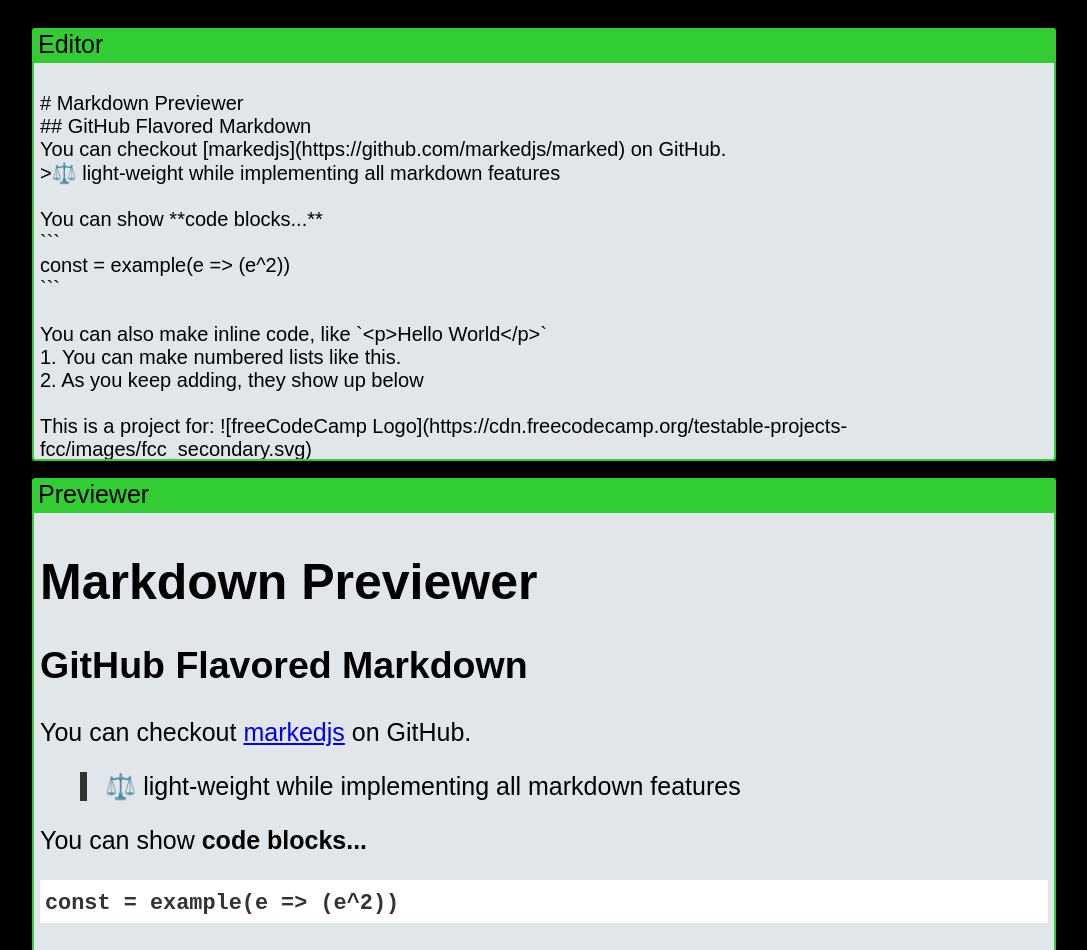
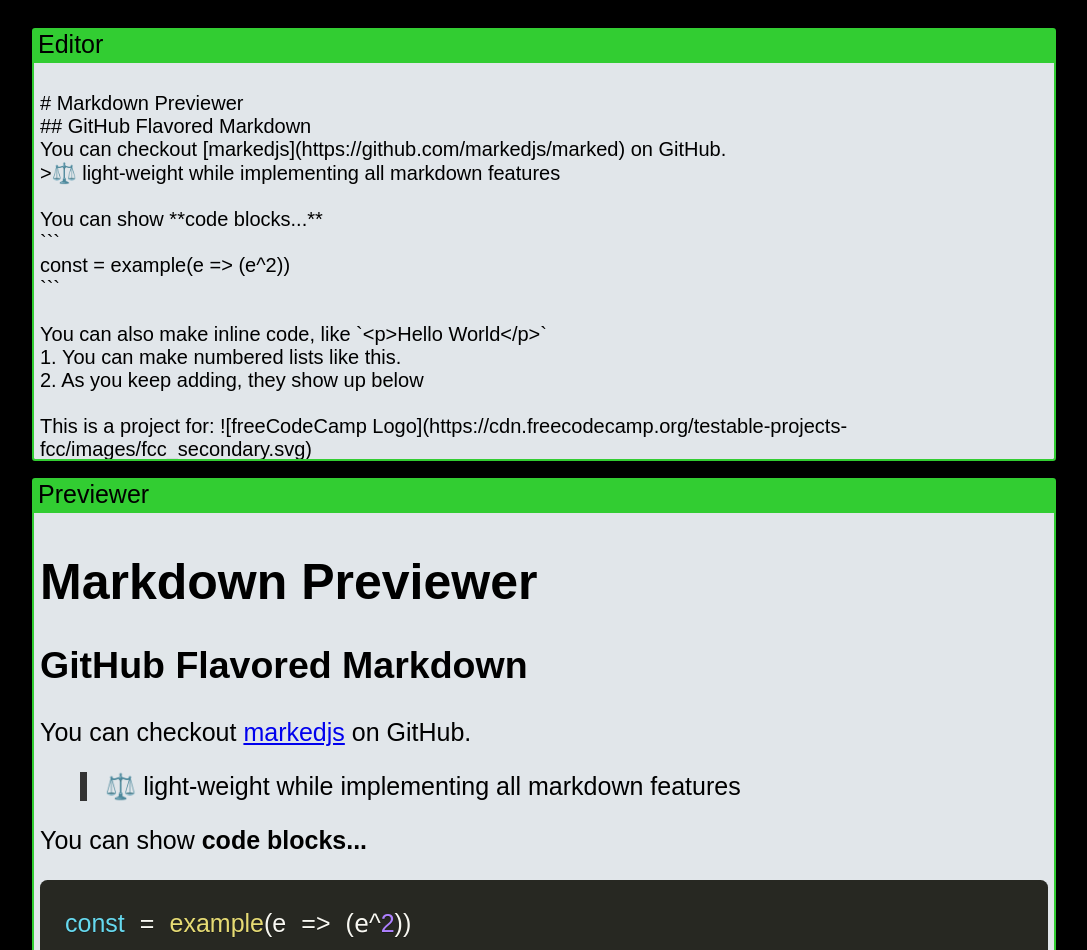
Before and after one commit to rootdown001/markdown-previewer, a React (Create React App) app: page / in a window 1280 px wide. Shown: the top 950 px of the page, without its empty margins (96-1183 px from the left). Built offline with nearby package versions, Linux system fonts and the light colour scheme.

Commit message:
Edit - Edit prism highlight for code

```diff
--- a/package.json
+++ b/package.json
@@ -7,6 +7,7 @@
     "@testing-library/react": "^13.4.0",
     "@testing-library/user-event": "^13.5.0",
     "marked": "^4.2.12",
+    "prismjs": "^1.29.0",
     "react": "^18.2.0",
     "react-dom": "^18.2.0",
     "react-scripts": "5.0.1",
--- a/public/index.html
+++ b/public/index.html
@@ -10,6 +10,10 @@
       content="Web site created using create-react-app"
     />
     <link rel="apple-touch-icon" href="%PUBLIC_URL%/logo192.png" />
+    <link
+      rel="stylesheet"
+
+
     <!--
       manifest.json provides metadata used when your web app is installed on a
       user's mobile device or desktop. See https://developers.google.com/web/fundamentals/web-app-manifest/
--- a/src/components/Previewer.js
+++ b/src/components/Previewer.js
@@ -1,5 +1,9 @@
-import React from "react";
+import React, { useEffect } from "react";
 import { marked } from 'marked';
+import Prism from 'prismjs';
+import 'prismjs/themes/prism-okaidia.css'; // import the css theme
+import 'prismjs/components/prism-javascript'; // import the javascript component
+
 
 
 
@@ -9,18 +13,26 @@ export default function Previewer({editText}) {
   const options = {
     renderer: new marked.Renderer(),
     gfm: true,
-    breaks: true
+    breaks: true,
+    highlight: function (code, lang = 'javascript') {
+      return Prism.highlight(code, Prism.languages.javascript, lang);
+    }
   };
+
 
 
 
  const html = marked(editText, options);
 
+ useEffect(() => {
+  Prism.highlightAll();
+}, [html]);
+
   return (
     <div>
       <div className="holder-previewer">
         <div className="header-box">Previewer</div>
-        <div id="preview" className="previewer__div" dangerouslySetInnerHTML={{ __html: html }} />
+        <div id="preview" className="previewer__div language-javascript" dangerouslySetInnerHTML={{ __html: html }} />
       </div>
     </div>
   )
--- a/src/css/App.css
+++ b/src/css/App.css
@@ -81,8 +81,8 @@ pre {
 }
 code {
   font-family: 'Courier New', monospace;
-  background-color: white;
-  font-weight: bold;
+  background-color: black;
+
   color: #333333;
   font-size: 0.875rem;
 }
```
Also changed, not shown: 1 other file (tests, documents, lock files or other folders).
